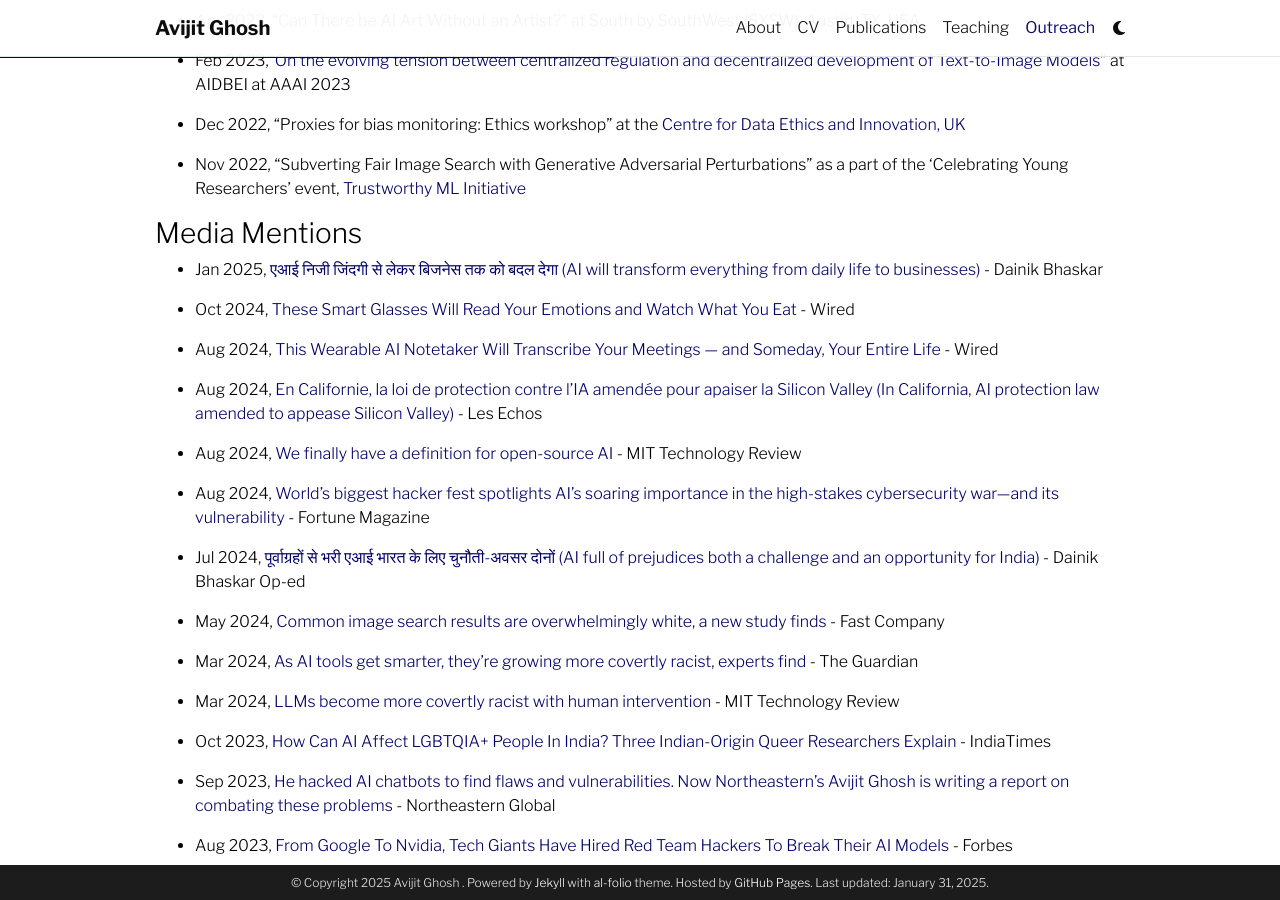
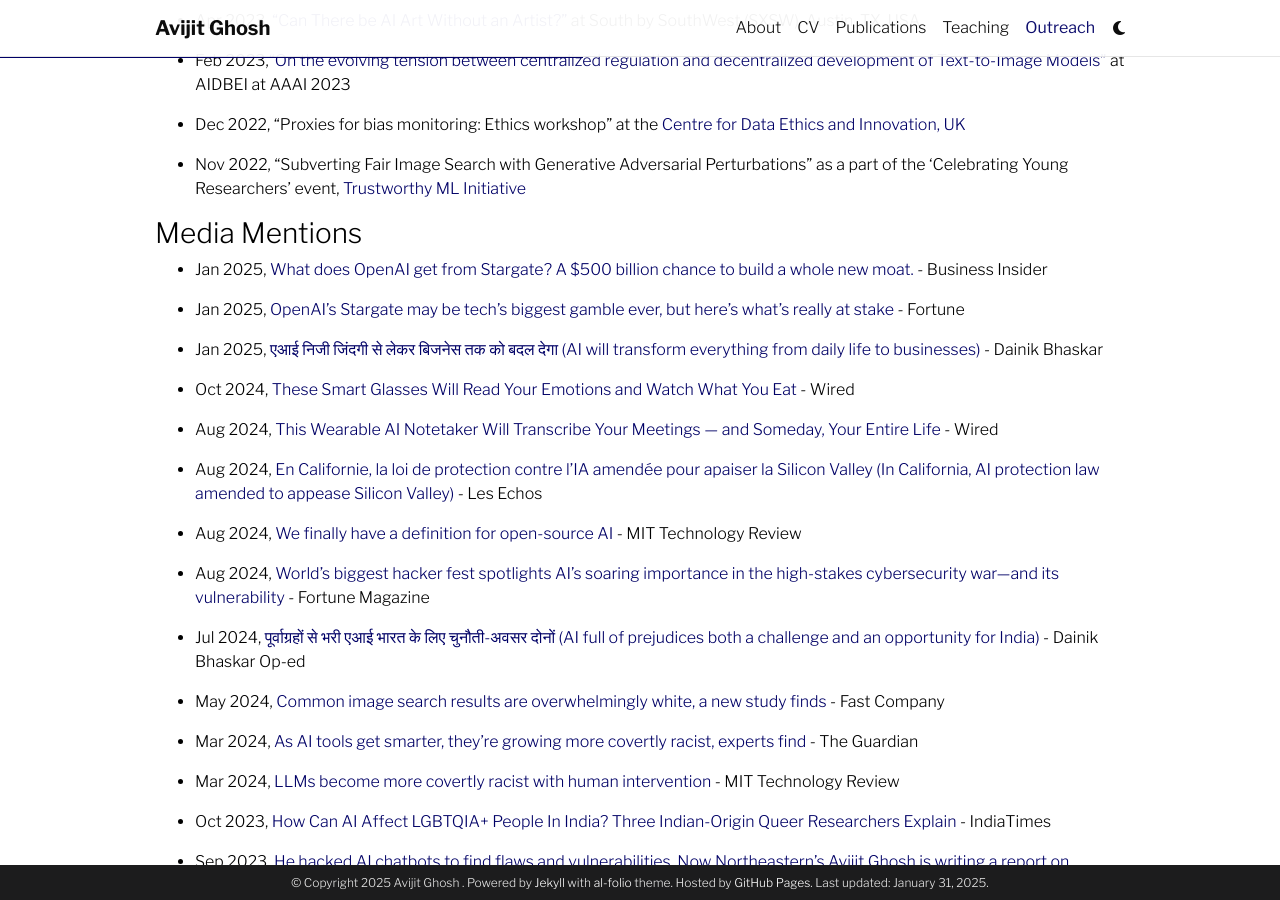
Before and after one commit to evijit/evijit.github.io, a Jekyll site: the page built from _pages/talks.md, in a window 1280 px wide and 900 px high, scrolled down 727 px. Built offline with Jekyll 4.4.1, drawn with Linux system fonts in a browser that asks for light colours; nearby versions of some CDN libraries; comment, search, counter and statistics services are not loaded; a style sheet for code colours, icons or effects is not loaded.

Commit message:
add news

```diff
--- a/_pages/talks.md
+++ b/_pages/talks.md
@@ -38,6 +38,10 @@
 - Nov 2022, "Subverting Fair Image Search with Generative Adversarial Perturbations" as a part of the 'Celebrating Young Researchers' event, [Trustworthy ML Initiative](https://www.trustworthyml.org/)
 
 ### Media Mentions
+
+- Jan 2025, [What does OpenAI get from Stargate? A $500 billion chance to build a whole new moat.](https://www.businessinsider.com/openai-stargate-project-moat-deepseek-2025-1) - Business Insider
+
+- Jan 2025, [OpenAI’s Stargate may be tech’s biggest gamble ever, but here’s what’s really at stake](https://fortune.com/2025/01/22/openai-stargate-ai-sam-altman-donald-trump/) - Fortune
 
 - Jan 2025, [एआई निजी जिंदगी से लेकर बिजनेस तक को बदल देगा (AI will transform everything from daily life to businesses)](https://evijit.io/assets/img/Epaper_194_2025-01-03_9.jpeg) - Dainik Bhaskar
 
```
